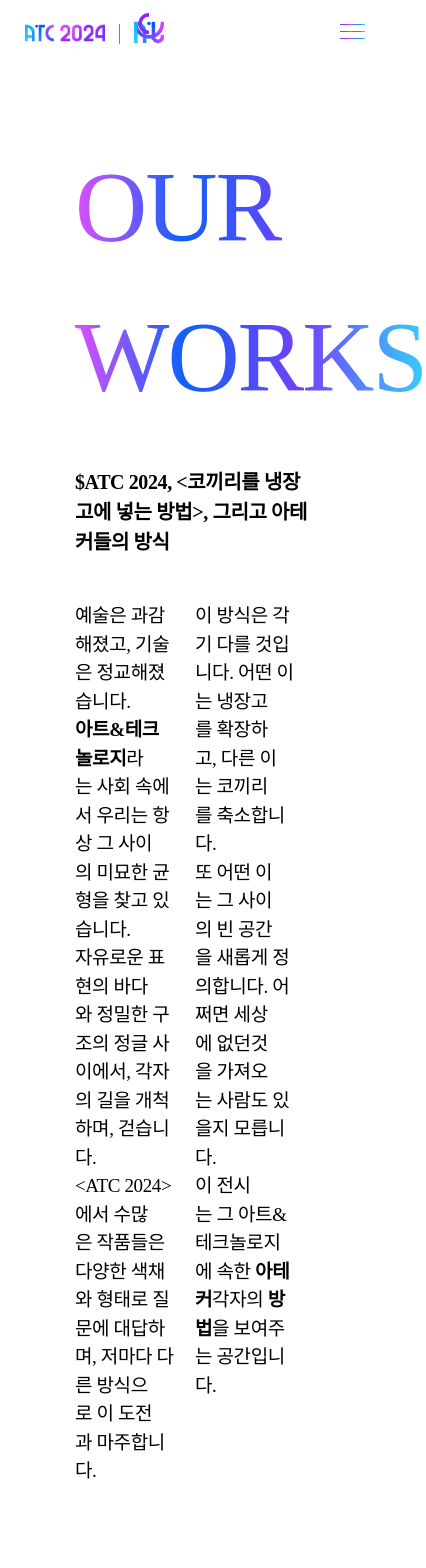
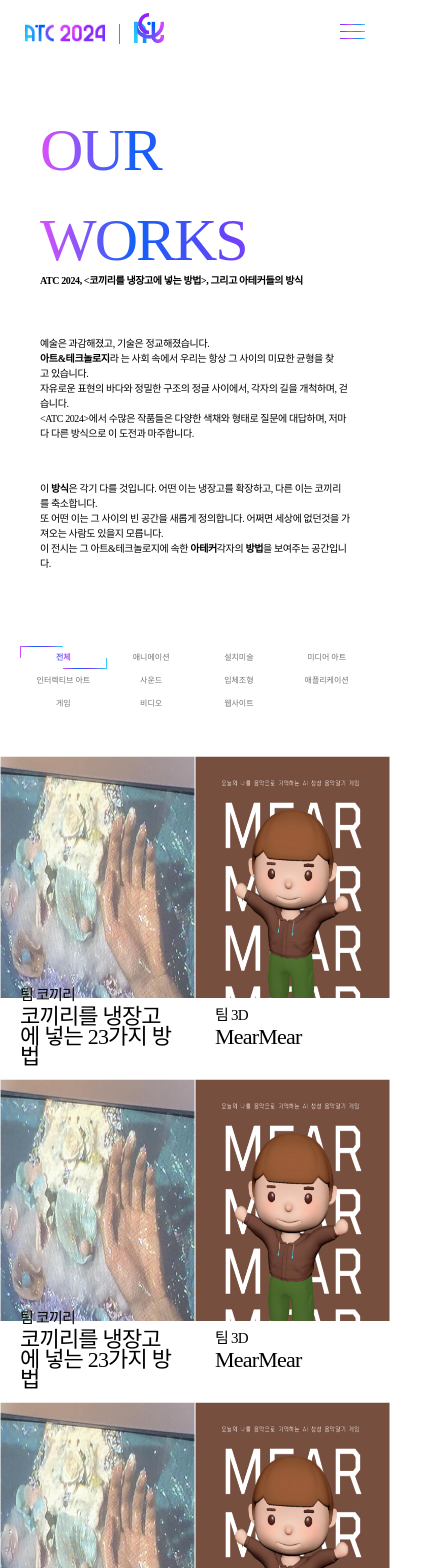
Before and after one commit to rmdnps10/ATC2024, a Next.js app: page /works in a window 390 px wide. Shown: the top 1568 px of the page, 426 px wide, since content can reach past the window. Built offline with nearby package versions, Linux system fonts and the light colour scheme.

Commit message:
Feat: works complete #5

```diff
--- a/src/app/(main)/works/page.js
+++ b/src/app/(main)/works/page.js
@@ -24,7 +24,7 @@ export default function WorksPage({}) {
   ]
   const router = useRouter()
   const tabRefs = useRef([])
-  const indicatorRef = useRef()
+  const indicatorRefs = useRef([])
   const tabListRef = useRef()
   const [tabSelected, setTabSelected] = useState('ALL')
   const [clickedId, setClickedId] = useState(null)
@@ -32,13 +32,18 @@ export default function WorksPage({}) {
   const [scrollY, setScrollY] = useState(0)
   useEffect(() => {
     //필터링 탭에 useRef
+    indicatorRefs.current.forEach((indiRef, indiIdx) => {
+      if (indiRef) {
+        indiRef.style.opacity = indiIdx === 0 ? '1' : '0'
+      }
+    })
     tabRefs.current.forEach((ref, idx) => {
       if (ref) {
         ref.style.fontWeight = idx === 0 ? '600' : '500'
         ref.style.color = idx === 0 ? 'black' : '#767676'
         ref.style.background =
           idx === 0
-            ? 'linear-gradient(90deg, #dd4ffc 0%, #1160f7 31%, #7340fb 64.5%, #35cffa 100%)'
+            ? 'linear-gradient(90deg, #35CFFA 0%, #278FFB 20%, #3C79FB 40%, #DD4FFC 60%, #9734FB 80%, #7340FB 100%)'
             : 'none'
         ref.style.backgroundClip = idx === 0 ? 'text' : 'none'
         ref.style.webkitBackgroundClip = idx === 0 ? 'text' : 'none'
@@ -65,18 +70,20 @@ export default function WorksPage({}) {
 
   function handleTabClick(key) {
     tabRefs.current.forEach((ref, idx) => {
-      if (ref && indicatorRef) {
+      if (ref) {
         ref.style.color = '#767676'
         ref.style.background =
           idx === key
-            ? 'linear-gradient(90deg, #dd4ffc 0%, #1160f7 31%, #7340fb 64.5%, #35cffa 100%)'
+            ? 'linear-gradient(90deg, #35CFFA 0%, #278FFB 20%, #3C79FB 40%, #DD4FFC 60%, #9734FB 80%, #7340FB 100%)'
             : 'none'
         ref.style.backgroundClip = idx === key ? 'text' : 'none'
         ref.style.webkitBackgroundClip = idx === key ? 'text' : 'none'
         ref.style.webkitTextFillColor = idx === key ? 'transparent' : 'inherit'
-        // indicatorRef.current.style.transform = `translate(${
-        //   8.18 * key
-        // }vw, -50%)`
+      }
+    })
+    indicatorRefs.current.forEach((indiRef, indiIdx) => {
+      if (indiRef) {
+        indiRef.style.opacity = indiIdx === key ? '1' : '0'
       }
     })
     setTabSelected(key)
@@ -94,7 +101,7 @@ export default function WorksPage({}) {
       <header>
         <div className={styles.headerTitle}>OUR WORKS</div>
         <div className={styles.headerSummary}>
-          ${`ATC 2024, <코끼리를 냉장고에 넣는 방법>, 그리고 아테커들의 방식`}
+          {`ATC 2024, <코끼리를 냉장고에 넣는 방법>, 그리고 아테커들의 방식`}
         </div>
         <div className={styles.headerDesc}>
           <div>
@@ -108,7 +115,8 @@ export default function WorksPage({}) {
             {`<ATC 2024>에서 수많은 작품들은 다양한 색채와 형태로 질문에 대답하며, 저마다 다른 방식으로 이 도전과 마주합니다.`}
           </div>
           <div>
-            이 방식은 각기 다를 것입니다. 어떤 이는 냉장고를 확장하고, 다른 이는 코끼리를 축소합니다.
+            이 <span>방식</span>
+            은 각기 다를 것입니다. 어떤 이는 냉장고를 확장하고, 다른 이는 코끼리를 축소합니다.
             <br />
             또 어떤 이는 그 사이의 빈 공간을 새롭게 정의합니다. 어쩌면 세상에 없던것을 가져오는 사람도 있을지 모릅니다.
             <br />
@@ -118,9 +126,6 @@ export default function WorksPage({}) {
         </div>
       </header>
       <nav>
-        {/* <div
-          className="indicator"
-          ref={el => (indicatorRef.current = el)}></div> */}
         <ul ref={tabListRef}>
           {tabList.map((el, key) => (
             <li
@@ -128,6 +133,9 @@ export default function WorksPage({}) {
               ref={el => (tabRefs.current[key] = el)}
               onClick={() => handleTabClick(key)}>
               <span>{el}</span>
+              <div
+                className="indicator"
+                ref={el => (indicatorRefs.current[key] = el)}></div>
             </li>
           ))}
         </ul>
@@ -151,7 +159,6 @@ export default function WorksPage({}) {
               fill
             />
             <figcaption>
-              <div className={styles.figCategory}>{el.category}</div>
               <div className={styles.figBox}>
                 <span className={styles.figTeam}>{el.team.team_kor}</span>
                 <span className={styles.figTitle}>{el.title.title_kor}</span>
--- a/src/app/(main)/works/page.module.css
+++ b/src/app/(main)/works/page.module.css
@@ -6,22 +6,16 @@
   position: relative;
 }
 
-/* .pageDetail {
-  width: 100vw;
-  height: 100vh;
-  z-index: 2000;
-  position: absolute;
-  top: 0;
-  left: 0;
-  background-color: blue;
-} */
-
 .main header {
   margin-top: 6.5rem;
   padding: 6.7rem 7.5rem;
   display: flex;
   flex-direction: column;
   gap: 3.5rem;
+  @media (max-width: 430px) {
+    padding: 4rem 4rem 0 4rem;
+    gap: 0.8rem;
+  }
 }
 
 .headerTitle {
@@ -30,7 +24,6 @@
   font-size: 10rem;
   font-style: normal;
   font-weight: 400;
-  line-height: 150%;
   letter-spacing: -2px;
   background: linear-gradient(
     90deg,
@@ -42,6 +35,9 @@
   background-clip: text;
   -webkit-background-clip: text;
   -webkit-text-fill-color: transparent;
+  @media (max-width: 430px) {
+    font-size: 6rem;
+  }
 }
 
 .headerSummary {
@@ -52,22 +48,34 @@
   font-weight: 600;
   line-height: 150%;
   letter-spacing: -0.4px;
+  @media (max-width: 430px) {
+    font-size: 1rem;
+    transform: translateY(-2rem);
+  }
 }
 
 .headerDesc {
   font-family: Pretendard;
   display: grid;
   grid-template-columns: 1fr 1fr;
+  @media (max-width: 430px) {
+    grid-template-columns: 1fr;
+    grid-template-rows: 1fr 1fr;
+  }
 }
 
 .headerDesc div {
   color: #000;
-  font-size: 1.9rem;
+  font-size: 1.5rem;
   font-style: normal;
   font-weight: 400;
   line-height: 150%; /* 28.5px */
   letter-spacing: -0.38px;
   padding: 1rem 2rem 1rem 0;
+  @media (max-width: 430px) {
+    font-size: 1rem;
+    padding: 2rem 0;
+  }
 }
 
 .headerDesc div span {
@@ -87,11 +95,12 @@
 
 .main nav ul {
   width: 90%;
-  height: 7rem;
+  height: 4rem;
   display: grid;
   grid-template-columns: repeat(11, 1fr);
   font-size: 1.8rem;
   @media (max-width: 430px) {
+    height: 7rem;
     grid-template-columns: repeat(4, 1fr);
   }
 }
@@ -106,15 +115,20 @@
   font-weight: 600;
   font-size: 1vw;
   position: relative;
+  @media (max-width: 430px) {
+    font-size: 0.8rem;
+  }
 }
 
 .main nav ul li:hover > span {
   background: linear-gradient(
     90deg,
-    #dd4ffc 0%,
-    #1160f7 31%,
-    #7340fb 64.5%,
-    #35cffa 100%
+    #35cffa 0%,
+    #278ffb 20%,
+    #3c79fb 40%,
+    #dd4ffc 60%,
+    #9734fb 80%,
+    #7340fb 100%
   );
   background-clip: text;
   -webkit-background-clip: text;
@@ -122,18 +136,17 @@
   transition: background 0.4s ease-in, font-weight 0.1s ease-in;
 }
 
-/* .main nav div {
+.main nav ul li div {
   position: absolute;
-  left: 5vw;
-  top: 50%;
-  transform: translateY(-50%);
-  width: 8.1vw;
-  height: 6rem;
+  top: 0;
+  left: 0;
   z-index: -10000;
-  transition: transform 0.3s ease;
-} */
+  width: 100%;
+  height: 100%;
+  transition: opacity 0.4s ease-in;
+}
 
-.main nav ul li::after {
+.main nav ul li div::after {
   position: absolute;
   border-top: 2px solid transparent;
   border-left: 2px solid transparent;
@@ -147,9 +160,13 @@
   top: 0;
   left: 0;
   z-index: -10000;
+  @media (max-width: 430px) {
+    border-top: 1px solid transparent;
+    border-left: 1px solid transparent;
+  }
 }
 
-.main nav ul li::before {
+.main nav ul li div::before {
   position: absolute;
   border-bottom: 2px solid transparent;
   border-right: 2px solid transparent;
@@ -163,6 +180,10 @@
   bottom: 0;
   right: 0;
   z-index: -10000;
+  @media (max-width: 430px) {
+    border-bottom: 1px solid transparent;
+    border-right: 1px solid transparent;
+  }
 }
 
 .main section {
@@ -185,7 +206,7 @@
   position: relative;
   @media (max-width: 768px) {
     width: 25vw;
-    height: 29.2vw;
+    height: 41.4vw;
   }
   @media (max-width: 430px) {
     width: 50vw;
@@ -195,53 +216,77 @@
 
 .image {
   position: absolute;
-}
-
-.image:hover ~ figcaption {
-  display: flex;
-}
-
-.figure figcaption:hover {
-  display: flex;
+  border: 1px solid black;
+  @media (max-width: 430px) {
+    border: white;
+  }
 }
 
 .figure figcaption {
+  display: flex;
   background-color: rgba(255, 255, 255, 0.8);
   color: black;
-  display: none;
+  opacity: 0;
   flex-direction: column;
-  justify-content: space-between;
+  justify-content: flex-end;
   align-items: start;
-  padding: 2.4rem 2rem 7rem 2rem;
+  padding: 2.4rem 2rem 5rem 2rem;
   z-index: 3;
   width: 100%;
   height: 100%;
   letter-spacing: -0.8px;
   cursor: pointer;
+  transition: opacity 0.3s ease-in;
+  @media (max-width: 768px) {
+    opacity: 1;
+    background-color: white;
+    height: 25%;
+    position: absolute;
+    bottom: 0px;
+    justify-content: center;
+  }
 }
-
-.figCategory {
+.image:hover ~ figcaption {
+  opacity: 1;
+}
+.figure figcaption:hover {
+  opacity: 1;
+}
+/* .figCategory {
   display: flex;
   width: 100%;
   justify-content: end;
   color: #686868;
-}
+} */
 
 .figBox {
+  height: fit-content;
   display: flex;
   flex-direction: column;
 }
+.figTeam {
+  font-size: 1.5rem;
+  font-family: 'Sandoll Seoul';
+}
 
 .figTitle {
+  line-height: 2rem;
+  font-family: 'Sandoll Seoul';
   max-width: 30rem;
-  font-size: 2rem;
-  font-weight: 700;
+  font-size: 3rem;
+  font-weight: 400;
   word-break: break-all;
+  @media (max-width: 768px) {
+    font-size: 2.2rem;
+  }
 }
 
 .figDesc {
   margin-top: 2.4rem;
   font-size: 1.2rem;
+  @media (max-width: 768px) {
+    display: none;
+  }
 }
 
 .animateOverlay {
```
